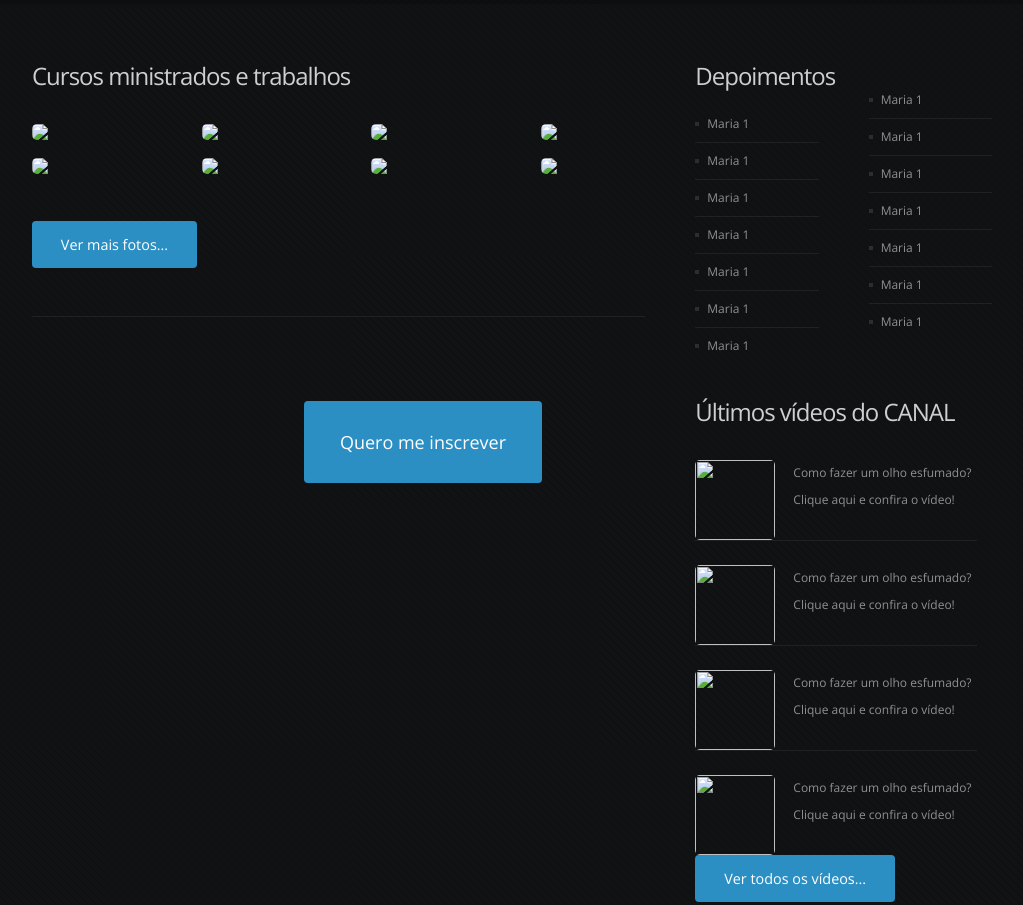
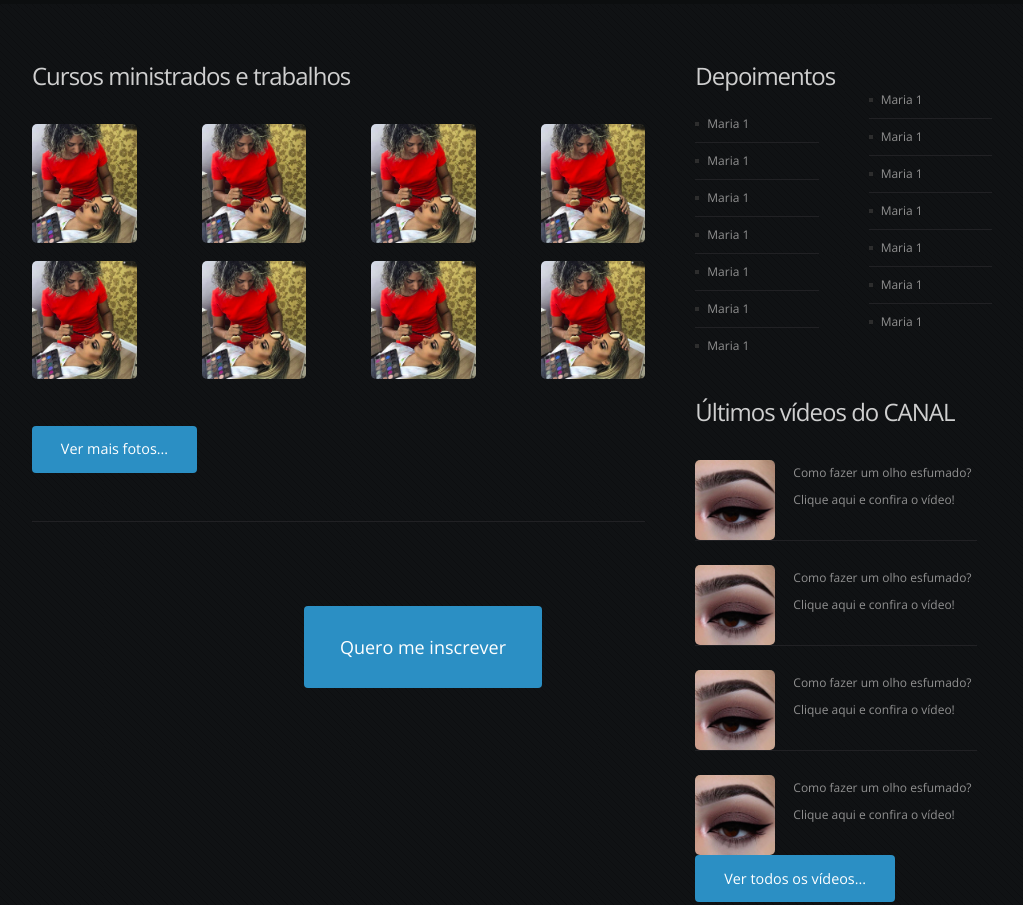
Before and after one commit to ThayK/winnie-make, a plain HTML site: page index.html in a window 1280 px wide. Shown: the part 980-1885 px from the top of the page, without its empty margins (143-1166 px from the left). Drawn offline with nearby package versions, Linux system fonts and the light colour scheme.

Commit message:
Update index.html

```diff
--- a/index.html
+++ b/index.html
@@ -114,42 +114,42 @@
                                 <div class="row">
                                   <div class="col-xs-6 col-md-3">
                                     <a href="#" class="thumbnail">
-                                      <img src="winny_trabalhando.png" >
+                                      <img src="images/winny_trabalhando.png" >
                                     </a>
                                   </div>
                                   <div class="col-xs-6 col-md-3">
                                     <a href="#" class="thumbnail">
-                                      <img src="winny_trabalhando.png" >
+                                      <img src="images/winny_trabalhando.png" >
                                     </a>
                                   </div>
                                   <div class="col-xs-6 col-md-3">
                                     <a href="#" class="thumbnail">
-                                      <img src="winny_trabalhando.png" >
+                                      <img src="images/winny_trabalhando.png" >
                                     </a>
                                   </div>
                                   <div class="col-xs-6 col-md-3">
                                     <a href="#" class="thumbnail">
-                                      <img src="winny_trabalhando.png" >
+                                      <img src="images/winny_trabalhando.png" >
                                     </a>
                                   </div>
                                   <div class="col-xs-6 col-md-3">
                                     <a href="#" class="thumbnail">
-                                      <img src="winny_trabalhando.png" >
+                                      <img src="images/winny_trabalhando.png" >
                                     </a>
                                   </div>
                                   <div class="col-xs-6 col-md-3">
                                     <a href="#" class="thumbnail">
-                                      <img src="winny_trabalhando.png" >
+                                      <img src="images/winny_trabalhando.png" >
                                     </a>
                                   </div>
                                   <div class="col-xs-6 col-md-3">
                                     <a href="#" class="thumbnail">
-                                      <img src="winny_trabalhando.png" >
+                                      <img src="images/winny_trabalhando.png" >
                                     </a>
                                   </div>
                                   <div class="col-xs-6 col-md-3">
                                     <a href="#" class="thumbnail">
-                                      <img src="winny_trabalhando.png" >
+                                      <img src="images/winny_trabalhando.png" >
                                     </a>
                                   </div>
                                 </div>
@@ -194,16 +194,16 @@
                                 <h2>Últimos vídeos do CANAL</h2>
                                 <ul class="style2">
                                     <li class="first">
-                                        <p><a href="#"><img style="width: 80px;height: 80px" src="esfumado.jpg" alt="">Como fazer um olho esfumado? Clique aqui e confira o vídeo! </a></p>
+                                        <p><a href="#"><img style="width: 80px;height: 80px" src="images/esfumado.jpg" alt="">Como fazer um olho esfumado? Clique aqui e confira o vídeo! </a></p>
                                     </li>
                                     <li>
-                                        <p><a href="#"><img style="width: 80px;height: 80px" src="esfumado.jpg" alt="">Como fazer um olho esfumado? Clique aqui e confira o vídeo!</a></p>
+                                        <p><a href="#"><img style="width: 80px;height: 80px" src="images/esfumado.jpg" alt="">Como fazer um olho esfumado? Clique aqui e confira o vídeo!</a></p>
                                     </li>
                                     <li>
-                                        <p><a href="#"><img style="width: 80px;height: 80px" src="esfumado.jpg" alt="">Como fazer um olho esfumado? Clique aqui e confira o vídeo! </a></p>
+                                        <p><a href="#"><img style="width: 80px;height: 80px" src="images/esfumado.jpg" alt="">Como fazer um olho esfumado? Clique aqui e confira o vídeo! </a></p>
                                     </li>
                                     <li>
-                                        <p><a href="#"><img style="width: 80px;height: 80px" src="esfumado.jpg" alt="">Como fazer um olho esfumado? Clique aqui e confira o vídeo!</a></p>
+                                        <p><a href="#"><img style="width: 80px;height: 80px" src="images/esfumado.jpg" alt="">Como fazer um olho esfumado? Clique aqui e confira o vídeo!</a></p>
                                     </li>
                                 </ul>
                                 <a href="#" class="button button-style1">Ver todos os vídeos...</a>
```
